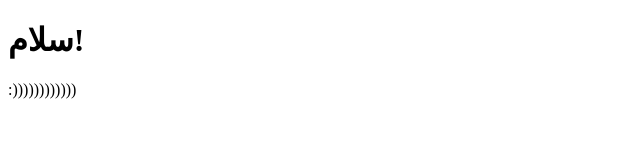
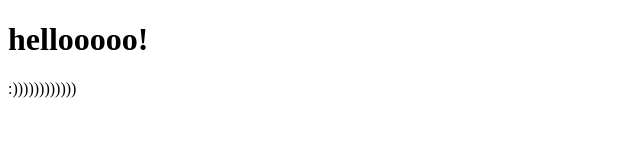
Before and after one commit to melinarah/tamrin5, a plain HTML site: page index.html in a window 1280 px wide. Shown: the whole page, without its empty margins (0-640 px from the left). Drawn offline with Linux system fonts and the light colour scheme.

Commit message:
Update index.html

```diff
--- a/index.html
+++ b/index.html
@@ -11,7 +11,7 @@
 </head>
 <body>
 
-<h1>سلام!</h1>
+<h1>hellooooo!</h1>
 <p>:))))))))))))</p>
 
 </body>
```
